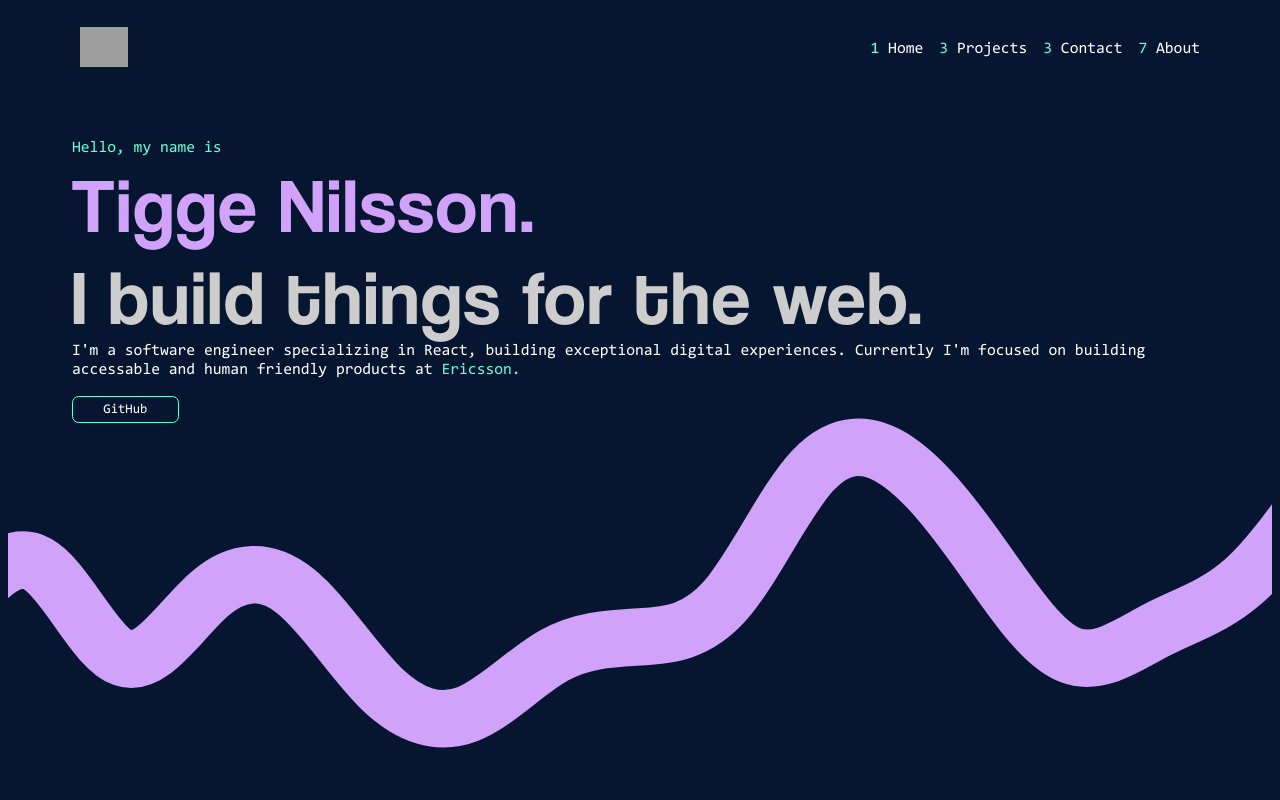
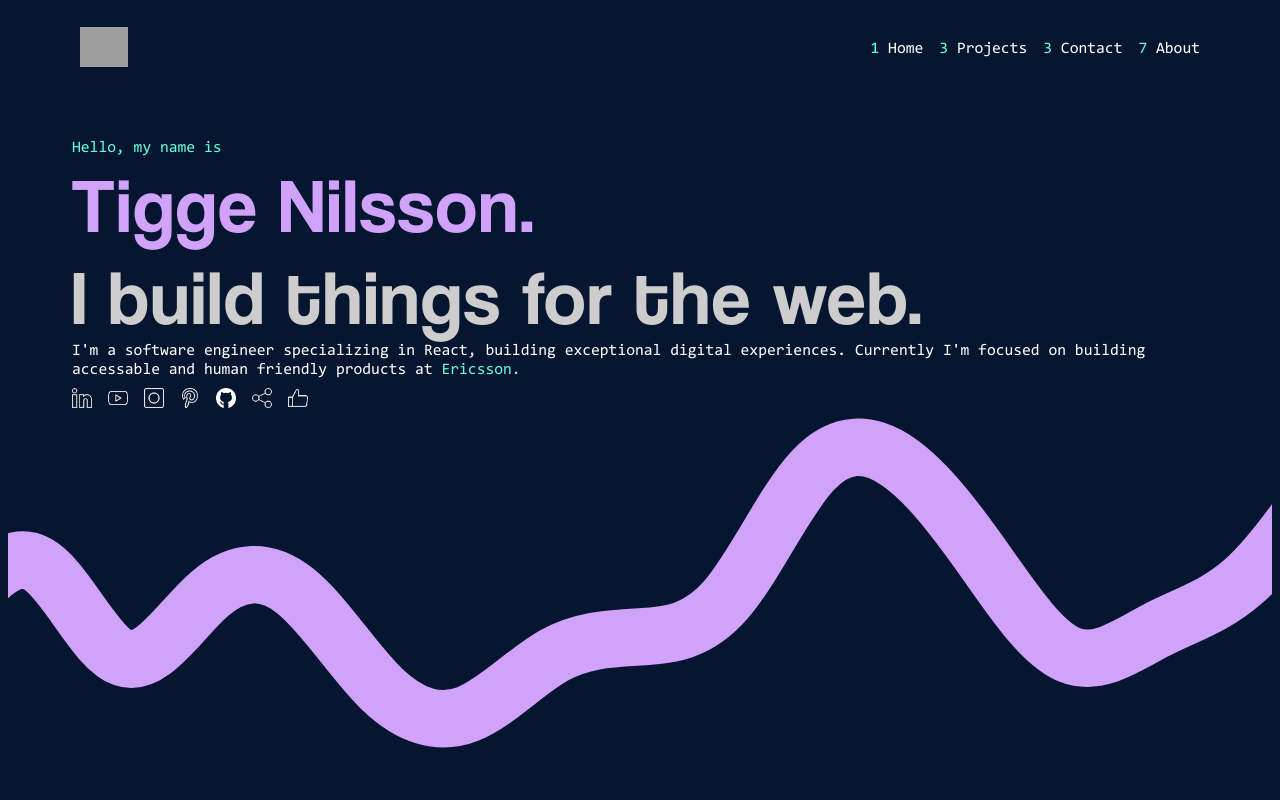
Before and after one commit to taaage/portfolio-client, a React (Create React App) app: page / in a window 1280 px wide. Shown: the top 800 px of the page. Built offline with nearby package versions, Linux system fonts and the light colour scheme; grey boxes are pictures that could not be loaded.

Commit message:
refactor: welcome page new content

```diff
--- a/src/components/Welcome/Welcome.css
+++ b/src/components/Welcome/Welcome.css
@@ -45,6 +45,32 @@
   color: red;
 }
 
+.social-item-container {
+  display: flex;
+  column-gap: 1em;
+  margin-left: 4em;
+  margin-right: 4em;
+  margin-top: 0.5em;
+}
+
+.social-item {
+  width: 1.25em;
+  height: 1.25em;
+}
+
+.social-item:hover {
+  cursor: pointer;
+}
+
+.copy-message-container {
+  margin-left: 4em;
+}
+
+.copy-message {
+  font-size: 0.5em;
+  color: red;
+}
+
 @media screen and (max-width: 720px) {
   .welcome-item {
     text-align: center;
--- a/src/components/Welcome/Welcome.tsx
+++ b/src/components/Welcome/Welcome.tsx
@@ -1,7 +1,14 @@
-import React from "react";
+import React, { useState } from "react";
+import github from "../../images/socials/github.svg";
+import instagram from "../../images/socials/instagram.svg";
+import likeGreen from "../../images/socials/like-green.svg";
+import like from "../../images/socials/like.svg";
+import linkedin from "../../images/socials/linkedin.svg";
+import pinterest from "../../images/socials/pinterest.svg";
+import share from "../../images/socials/share.svg";
+import youtube from "../../images/socials/youtube.svg";
 
 import "./Welcome.css";
-import "../../App.css";
 
 type WelcomeItemType = {
   text?: string;
@@ -9,7 +16,18 @@ type WelcomeItemType = {
   children?: React.ReactNode;
 };
 
+type SocialItemType = {
+  image: string;
+  alt: string;
+  url?: string;
+};
+
 const Welcome = () => {
+  const [likeIcon, setLikeIcon] = useState(false);
+  const [message, setMessage] = useState("");
+
+  const baseUrl = "https://tigge-nilsson.vercel.app/";
+
   const welcomeItem: WelcomeItemType[] = [
     { text: "Hello, my name is" },
     { text: "Tigge Nilsson." },
@@ -28,19 +46,56 @@ const Welcome = () => {
         </a>
       ),
     },
+  ];
+
+  const socialItem: SocialItemType[] = [
     {
-      children: (
-        <button
-          onClick={() => {
-            window.open("https://github.com", "_blank");
-          }}
-          className="my-button"
-        >
-          GitHub
-        </button>
-      ),
+      image: linkedin,
+      alt: "linkedin",
+      url: "https://www.linkedin.com/",
+    },
+    {
+      image: youtube,
+      alt: "youtube",
+      url: "https://www.youtube.com/",
+    },
+    {
+      image: instagram,
+      alt: "instagram",
+      url: "https://www.instagram.com/",
+    },
+    {
+      image: pinterest,
+      alt: "pinterest",
+      url: "https://www.pinterest.com/",
+    },
+    {
+      image: github,
+      alt: "github",
+      url: "https://www.github.com/",
+    },
+    {
+      image: share,
+      alt: "share",
+    },
+    {
+      image: like,
+      alt: "like",
     },
   ];
+
+  const triggerLike = () => {
+    setLikeIcon(!likeIcon);
+  };
+
+  const copyToClipboard = () => {
+    // Assuming baseUrl is defined somewhere in your component or props
+    window.navigator.clipboard.writeText(baseUrl);
+    setMessage("URL Copied to clipboard!");
+    setTimeout(() => {
+      setMessage("");
+    }, 2000);
+  };
 
   const renderWelcomeItems = () =>
     welcomeItem.map(({ text, noBreak, children }, index) => (
@@ -50,9 +105,55 @@ const Welcome = () => {
       </div>
     ));
 
+  const renderSocialItems = () => {
+    return (
+      <div className="social-item-container">
+        {socialItem.map(({ image, alt, url }, index) => (
+          <div key={index}>
+            {alt !== "share" && alt !== "like" && (
+              <img
+                className="social-item"
+                key={index}
+                src={image}
+                alt={alt}
+                onClick={() => window.open(url, "_blank")}
+              ></img>
+            )}
+            {alt === "share" && (
+              <img
+                className="social-item"
+                key={index}
+                src={image}
+                alt="share"
+                onClick={() => copyToClipboard()}
+              ></img>
+            )}
+            {alt === "like" && (
+              <img
+                className="social-item"
+                key={index}
+                src={likeIcon ? likeGreen : image}
+                alt="like"
+                onClick={() => triggerLike()}
+              ></img>
+            )}
+          </div>
+        ))}
+      </div>
+    );
+  };
+
+  const renderClipBoardCopyResult = () => (
+    <div className="copy-message-container">
+      {message && <p className="copy-message">{message}</p>}
+    </div>
+  );
+
   return (
     <div className="welcome-container wave second-wave">
       {renderWelcomeItems()}
+      {renderSocialItems()}
+      {renderClipBoardCopyResult()}
     </div>
   );
 };
```
